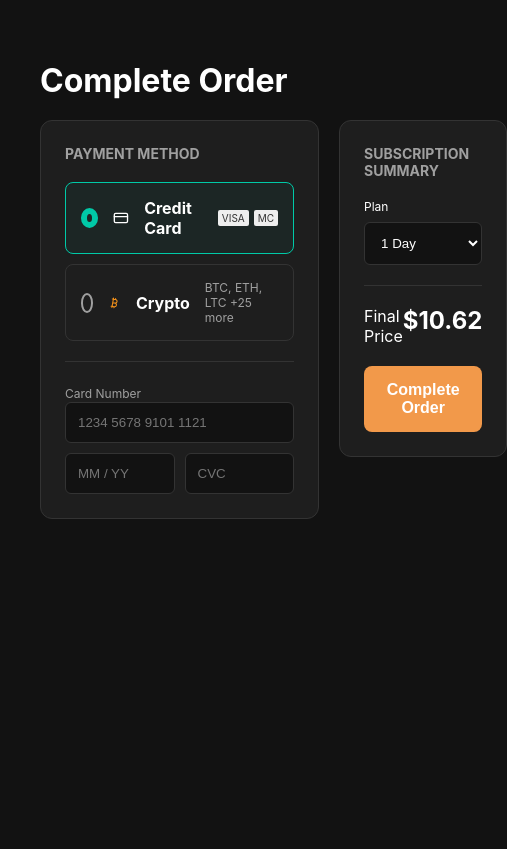
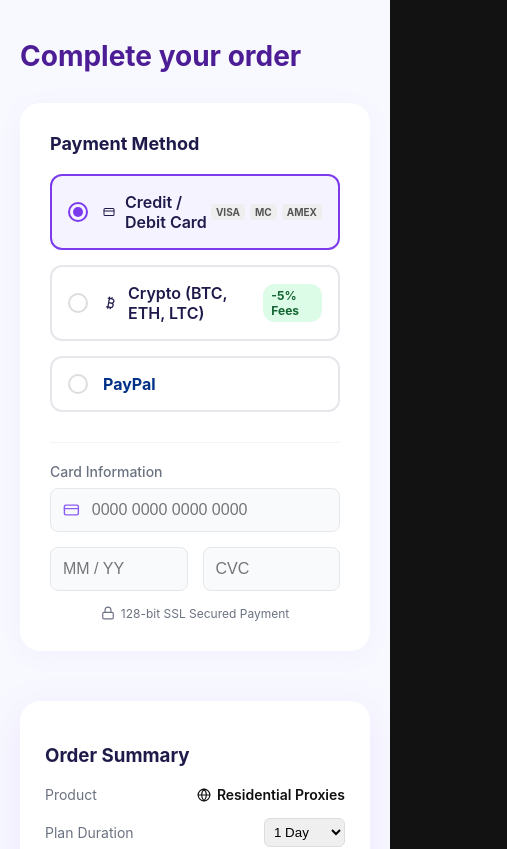
Before and after one commit to Midxv/superproxy, a React (Vite) app: page /order in a window 390 px wide. Shown: the top 849 px of the page, 507 px wide, since content can reach past the window. Built offline with nearby package versions, Linux system fonts and the light colour scheme; no server answers; sample sign-in values are in the browser's storage.

Commit message:
Add responsive sidebar

```diff
--- a/src/App.jsx
+++ b/src/App.jsx
@@ -9,16 +9,13 @@ import OrderPage from './pages/OrderPage';
 import LoginPage from './pages/LoginPage';
 import LoadingScreen from './components/LoadingScreen';
 
-// --- MAIN APP ---
 function App() {
     const [loading, setLoading] = useState(true);
     const [user, setUser] = useState(null);
 
-    // Initial Auth Check
     useEffect(() => {
         const unsubscribe = onAuthStateChanged(auth, (currentUser) => {
             setUser(currentUser);
-            // Keep loading screen for at least 2 seconds for effect
             setTimeout(() => setLoading(false), 2000);
         });
         return () => unsubscribe();
@@ -26,25 +23,29 @@ function App() {
 
     return (
         <BrowserRouter>
-            {/* 1. Global Loading Screen (Shows on every refresh) */}
             <LoadingScreen />
 
-            {/* 2. Main Layout (No Sidebar) */}
-            <div style={{ minHeight: '100vh', background: 'var(--bg-dark)', color: 'white' }}>
+            {/* Main Layout - Now uses CSS background instead of inline styles */}
+            <div className="app-container">
 
                 {!loading && (
                     <Routes>
                         <Route path="/login" element={user ? <Navigate to="/dashboard" /> : <LoginPage />} />
-
                         <Route path="/dashboard" element={user ? <DashboardHome /> : <Navigate to="/login" />} />
-
                         <Route path="/order" element={user ? <OrderPage /> : <Navigate to="/login" />} />
-
                         <Route path="*" element={<Navigate to="/dashboard" />} />
                     </Routes>
                 )}
 
             </div>
+
+            {/* Ensure full height background */}
+            <style jsx>{`
+        .app-container {
+          min-height: 100vh;
+          background-color: var(--bg-main);
+        }
+      `}</style>
         </BrowserRouter>
     );
 }
--- a/src/pages/OrderPage.jsx
+++ b/src/pages/OrderPage.jsx
@@ -1,134 +1,285 @@
+// src/pages/OrderPage.jsx
 import React, { useState } from 'react';
-import { CreditCard, Bitcoin, ShieldCheck } from 'lucide-react';
+import { CreditCard, Bitcoin, CheckCircle, ShieldCheck, Smartphone, Globe, Lock } from 'lucide-react';
 
 const OrderPage = () => {
-    const [duration, setDuration] = useState('1 Day');
-    const [paymentMethod, setPaymentMethod] = useState('card'); // 'card' or 'crypto'
-
-    const getPrice = () => {
-        let base = 10.62;
-        if (duration === '30 Days') base = 250.00;
-        // Add 1% fee for crypto if you want to match screenshot logic
-        if (paymentMethod === 'crypto') base = base * 1.01;
-        return base.toFixed(2);
-    };
+    const [selectedMethod, setSelectedMethod] = useState('card');
+    const [plan, setPlan] = useState('1 Day');
 
     return (
-        <div style={{padding: '40px', maxWidth: '1000px', margin: '0 auto'}}>
-            <h1 style={{marginBottom: '20px'}}>Complete Order</h1>
+        <div className="page-container">
 
-            <div style={{display: 'grid', gridTemplateColumns: '1fr 1fr', gap: '20px'}}>
+            <div className="content-wrapper">
+                <h1 className="page-title">Complete your order</h1>
 
-                {/* LEFT COLUMN: Payment Selection */}
-                <div style={{display: 'flex', flexDirection: 'column', gap: '20px'}}>
-                    <div style={{background: 'var(--bg-card)', padding: '24px', borderRadius: '12px', border: '1px solid var(--border)'}}>
-                        <h3 style={{marginTop: 0, marginBottom: '20px', fontSize: '14px', color: 'var(--text-muted)'}}>PAYMENT METHOD</h3>
+                <div className="layout-grid">
 
-                        {/* Payment Toggles */}
-                        <div style={{display: 'flex', flexDirection: 'column', gap: '10px'}}>
-                            {/* Card Option */}
+                    {/* LEFT COLUMN: Payment Methods */}
+                    <div className="left-section">
+                        <h3 className="section-header">Payment Method</h3>
+
+                        <div className="payment-options">
+                            {/* Credit Card Option */}
                             <div
-                                onClick={() => setPaymentMethod('card')}
-                                style={{
-                                    display: 'flex', alignItems: 'center', gap: '15px', padding: '15px',
-                                    border: paymentMethod === 'card' ? '1px solid var(--primary)' : '1px solid var(--border)',
-                                    borderRadius: '8px', cursor: 'pointer',
-                                    background: paymentMethod === 'card' ? 'rgba(0, 201, 167, 0.05)' : 'transparent'
-                                }}
+                                className={`payment-card ${selectedMethod === 'card' ? 'active' : ''}`}
+                                onClick={() => setSelectedMethod('card')}
                             >
-                                <div style={{
-                                    width: '20px', height: '20px', borderRadius: '50%',
-                                    border: paymentMethod === 'card' ? '6px solid var(--primary)' : '2px solid var(--text-muted)'
-                                }}></div>
-                                <CreditCard size={24} />
-                                <span style={{fontWeight: 'bold'}}>Credit Card</span>
-                                <div style={{marginLeft: 'auto', display: 'flex', gap: '5px'}}>
-                                    <span style={{fontSize: '10px', background: '#eee', color: '#333', padding: '2px 4px', borderRadius: '2px'}}>VISA</span>
-                                    <span style={{fontSize: '10px', background: '#eee', color: '#333', padding: '2px 4px', borderRadius: '2px'}}>MC</span>
+                                <div className="radio-circle">
+                                    {selectedMethod === 'card' && <div className="radio-inner" />}
+                                </div>
+                                <div className="payment-info">
+                                    <div className="payment-title">
+                                        <CreditCard size={20} className="icon-violet" />
+                                        <span>Credit / Debit Card</span>
+                                    </div>
+                                    <div className="card-icons">
+                                        <span className="card-logo">VISA</span>
+                                        <span className="card-logo">MC</span>
+                                        <span className="card-logo">AMEX</span>
+                                    </div>
                                 </div>
                             </div>
 
                             {/* Crypto Option */}
                             <div
-                                onClick={() => setPaymentMethod('crypto')}
-                                style={{
-                                    display: 'flex', alignItems: 'center', gap: '15px', padding: '15px',
-                                    border: paymentMethod === 'crypto' ? '1px solid var(--primary)' : '1px solid var(--border)',
-                                    borderRadius: '8px', cursor: 'pointer',
-                                    background: paymentMethod === 'crypto' ? 'rgba(0, 201, 167, 0.05)' : 'transparent'
-                                }}
+                                className={`payment-card ${selectedMethod === 'crypto' ? 'active' : ''}`}
+                                onClick={() => setSelectedMethod('crypto')}
                             >
-                                <div style={{
-                                    width: '20px', height: '20px', borderRadius: '50%',
-                                    border: paymentMethod === 'crypto' ? '6px solid var(--primary)' : '2px solid var(--text-muted)'
-                                }}></div>
-                                <Bitcoin size={24} color="#F7931A" />
-                                <span style={{fontWeight: 'bold'}}>Crypto</span>
-                                <span style={{marginLeft: 'auto', fontSize: '12px', color: 'var(--text-muted)'}}>BTC, ETH, LTC +25 more</span>
+                                <div className="radio-circle">
+                                    {selectedMethod === 'crypto' && <div className="radio-inner" />}
+                                </div>
+                                <div className="payment-info">
+                                    <div className="payment-title">
+                                        <Bitcoin size={20} className="icon-gold" />
+                                        <span>Crypto (BTC, ETH, LTC)</span>
+                                    </div>
+                                    <span className="badge-discount">-5% Fees</span>
                                 </div>
                             </div>
 
-                        {/* Dynamic Form Content */}
-                        <div style={{marginTop: '20px', paddingTop: '20px', borderTop: '1px solid var(--border)'}}>
-                            {paymentMethod === 'card' ? (
-                                <div>
-                                    <label style={{fontSize: '12px', color: 'var(--text-muted)'}}>Card Number</label>
-                                    <input type="text" placeholder="1234 5678 9101 1121" style={inputStyle} />
-                                    <div style={{display: 'flex', gap: '10px', marginTop: '10px'}}>
-                                        <input type="text" placeholder="MM / YY" style={inputStyle} />
-                                        <input type="text" placeholder="CVC" style={inputStyle} />
+                            {/* PayPal Option */}
+                            <div
+                                className={`payment-card ${selectedMethod === 'paypal' ? 'active' : ''}`}
+                                onClick={() => setSelectedMethod('paypal')}
+                            >
+                                <div className="radio-circle">
+                                    {selectedMethod === 'paypal' && <div className="radio-inner" />}
+                                </div>
+                                <div className="payment-info">
+                                    <div className="payment-title">
+                                        <span style={{fontWeight: 'bold', color: '#003087'}}>PayPal</span>
+                                    </div>
+                                </div>
+                            </div>
+
+                        </div>
+
+                        {/* DYNAMIC FORM AREA */}
+                        <div className="form-area">
+                            {selectedMethod === 'card' ? (
+                                <div className="card-form animate-fade">
+                                    <label>Card Information</label>
+                                    <div className="input-with-icon">
+                                        <CreditCard size={18} color="#8b5cf6" />
+                                        <input type="text" placeholder="0000 0000 0000 0000" />
+                                    </div>
+                                    <div className="row">
+                                        <input type="text" placeholder="MM / YY" className="half-input" />
+                                        <input type="text" placeholder="CVC" className="half-input" />
+                                    </div>
+                                    <div className="secure-badge">
+                                        <Lock size={14} /> 128-bit SSL Secured Payment
                                     </div>
                                 </div>
                             ) : (
-                                <div style={{textAlign: 'center', padding: '20px'}}>
-                                    <ShieldCheck size={48} color="var(--primary)" style={{marginBottom: '10px'}} />
-                                    <p>Powered by <strong>CoinGate</strong></p>
-                                    <p style={{fontSize: '12px', color: 'var(--text-muted)'}}>Secure & Anonymous Checkout</p>
+                                <div className="crypto-info animate-fade">
+                                    <ShieldCheck size={48} color="#7c3aed" />
+                                    <p>Secure anonymous checkout via <strong>CoinGate</strong>.</p>
+                                    <p className="sub-text">You will be redirected to complete payment.</p>
                                 </div>
                             )}
                         </div>
                     </div>
+
+                    {/* RIGHT COLUMN: Order Summary */}
+                    <div className="right-section">
+                        <div className="summary-card">
+                            <h3>Order Summary</h3>
+
+                            <div className="summary-item">
+                                <span className="label">Product</span>
+                                <span className="value flex-align"><Globe size={14} /> Residential Proxies</span>
                             </div>
 
-                {/* RIGHT COLUMN: Summary */}
-                <div style={{background: 'var(--bg-card)', padding: '24px', borderRadius: '12px', border: '1px solid var(--border)', height: 'fit-content'}}>
-                    <h3 style={{marginTop: 0, fontSize: '14px', color: 'var(--text-muted)'}}>SUBSCRIPTION SUMMARY</h3>
-
-                    <div style={{marginTop: '20px'}}>
-                        <label style={{display: 'block', marginBottom: '8px', fontSize: '12px'}}>Plan</label>
-                        <select
-                            value={duration}
-                            onChange={(e) => setDuration(e.target.value)}
-                            style={inputStyle}
-                        >
+                            <div className="summary-item">
+                                <span className="label">Plan Duration</span>
+                                <select className="plan-select" value={plan} onChange={(e) => setPlan(e.target.value)}>
                                     <option>1 Day</option>
+                                    <option>7 Days</option>
                                     <option>30 Days</option>
                                 </select>
                             </div>
 
-                    <div style={{marginTop: '20px', display: 'flex', justifyContent: 'space-between', borderTop: '1px solid var(--border)', paddingTop: '20px'}}>
-                        <span>Final Price</span>
-                        <span style={{fontSize: '24px', fontWeight: 'bold'}}>${getPrice()}</span>
+                            <div className="divider"></div>
+
+                            <div className="benefits-list">
+                                <div className="benefit"><CheckCircle size={14} color="#7c3aed" /> No hidden fees</div>
+                                <div className="benefit"><CheckCircle size={14} color="#7c3aed" /> Instant delivery</div>
+                                <div className="benefit"><CheckCircle size={14} color="#7c3aed" /> 24/7 Support</div>
                             </div>
 
-                    <button style={{
-                        width: '100%', marginTop: '20px',
-                        background: 'var(--accent)', color: 'white', border: 'none',
-                        padding: '15px', borderRadius: '8px', fontWeight: 'bold', fontSize: '16px', cursor: 'pointer'
-                    }}>
+                            <div className="total-row">
+                                <span>Total Price</span>
+                                <span className="price-tag">$10.62</span>
+                            </div>
+
+                            <button className="btn-checkout">
                                 Complete Order
                             </button>
+
+                            <p className="terms-text">By clicking complete, you agree to our Terms of Service.</p>
+                        </div>
                     </div>
 
                 </div>
             </div>
+
+            {/* --- CSS STYLES (Violet & White Theme) --- */}
+            <style jsx>{`
+        /* Global Reset for this page */
+        .page-container {
+          min-height: 100vh;
+          background-color: #f8f9ff; /* Very light violet tint */
+          color: #1e1b4b; /* Dark Violet/Black text */
+          font-family: 'Inter', sans-serif;
+          padding: 20px;
+        }
+
+        .content-wrapper {
+          max-width: 1100px;
+          margin: 0 auto;
+        }
+
+        .page-title {
+          font-size: 28px;
+          margin-bottom: 30px;
+          color: #4c1d95; /* Deep Violet */
+        }
+
+        .layout-grid {
+          display: grid;
+          grid-template-columns: 1fr 350px;
+          gap: 30px;
+        }
+
+        /* --- LEFT SECTION --- */
+        .left-section {
+          background: white;
+          padding: 30px;
+          border-radius: 20px;
+          box-shadow: 0 4px 25px rgba(124, 58, 237, 0.05);
+        }
+
+        .section-header { margin-top: 0; margin-bottom: 20px; font-size: 18px; }
+
+        .payment-options { display: flex; flex-direction: column; gap: 15px; }
+
+        .payment-card {
+          border: 2px solid #e5e7eb;
+          border-radius: 12px;
+          padding: 16px;
+          display: flex;
+          align-items: center;
+          gap: 15px;
+          cursor: pointer;
+          transition: 0.2s all;
+        }
+
+        .payment-card:hover { border-color: #c4b5fd; background: #fdfcff; }
+        .payment-card.active { border-color: #7c3aed; background: #f5f3ff; }
+
+        .radio-circle {
+          width: 20px; height: 20px;
+          border-radius: 50%;
+          border: 2px solid #ddd;
+          display: flex; justify-content: center; align-items: center;
+        }
+        .payment-card.active .radio-circle { border-color: #7c3aed; }
+        .radio-inner { width: 10px; height: 10px; background: #7c3aed; border-radius: 50%; }
+
+        .payment-info { flex: 1; display: flex; justify-content: space-between; align-items: center; }
+        .payment-title { display: flex; align-items: center; gap: 10px; font-weight: 600; }
+        .icon-violet { color: #7c3aed; }
+        .icon-gold { color: #f59e0b; }
+
+        .card-icons { display: flex; gap: 5px; }
+        .card-logo { font-size: 10px; background: #eee; padding: 2px 5px; border-radius: 4px; font-weight: bold; color: #555; }
+        .badge-discount { font-size: 12px; background: #dcfce7; color: #166534; padding: 4px 8px; border-radius: 12px; font-weight: bold; }
+
+        /* Form Area */
+        .form-area { margin-top: 30px; padding-top: 20px; border-top: 1px solid #f3f4f6; }
+        .animate-fade { animation: fadeIn 0.3s ease-in; }
+
+        .card-form label { display: block; margin-bottom: 8px; font-size: 14px; font-weight: 500; color: #6b7280; }
+
+        .input-with-icon {
+          position: relative;
+          display: flex; align-items: center;
+          background: #f9fafb; border: 1px solid #e5e7eb; border-radius: 8px;
+          padding: 0 12px; margin-bottom: 15px;
+        }
+        .input-with-icon input, .half-input {
+          width: 100%; padding: 12px; border: none; background: transparent; outline: none; font-size: 16px; color: #333;
+        }
+        .row { display: flex; gap: 15px; }
+        .half-input { background: #f9fafb; border: 1px solid #e5e7eb; border-radius: 8px; }
+
+        .secure-badge { margin-top: 15px; display: flex; align-items: center; gap: 6px; font-size: 12px; color: #6b7280; justify-content: center; }
+
+        .crypto-info { text-align: center; padding: 20px; }
+        .sub-text { font-size: 14px; color: #888; }
+
+        /* --- RIGHT SECTION (SUMMARY) --- */
+        .summary-card {
+          background: white; padding: 25px; border-radius: 20px;
+          box-shadow: 0 10px 40px rgba(124, 58, 237, 0.1);
+          position: sticky; top: 20px;
+        }
+
+        .summary-item { display: flex; justify-content: space-between; align-items: center; margin-bottom: 15px; font-size: 14px; }
+        .label { color: #6b7280; }
+        .value { font-weight: 600; color: #111; }
+        .flex-align { display: flex; align-items: center; gap: 6px; }
+
+        .plan-select { padding: 5px; border-radius: 6px; border: 1px solid #ddd; outline: none; cursor: pointer; }
+
+        .divider { height: 1px; background: #e5e7eb; margin: 20px 0; }
+
+        .benefits-list { margin-bottom: 20px; display: flex; flex-direction: column; gap: 8px; }
+        .benefit { font-size: 13px; color: #4b5563; display: flex; align-items: center; gap: 8px; }
+
+        .total-row { display: flex; justify-content: space-between; align-items: center; margin-bottom: 20px; font-size: 18px; font-weight: bold; }
+        .price-tag { color: #7c3aed; font-size: 24px; }
+
+        .btn-checkout {
+          width: 100%; padding: 16px; border: none; border-radius: 12px;
+          background: #7c3aed; color: white; font-weight: bold; font-size: 16px;
+          cursor: pointer; transition: 0.2s; box-shadow: 0 4px 15px rgba(124, 58, 237, 0.4);
+        }
+        .btn-checkout:hover { background: #6d28d9; transform: translateY(-2px); }
+
+        .terms-text { font-size: 11px; color: #9ca3af; text-align: center; margin-top: 15px; }
+
+        @keyframes fadeIn { from { opacity: 0; transform: translateY(5px); } to { opacity: 1; transform: translateY(0); } }
+
+        /* Mobile Responsive */
+        @media (max-width: 768px) {
+          .layout-grid { grid-template-columns: 1fr; }
+          .summary-card { position: relative; order: -1; margin-bottom: 20px; } /* Summary on top for mobile */
+        }
+      `}</style>
+        </div>
     );
 };
 
-// Simple reusable style for inputs
-const inputStyle = {
-    width: '100%', padding: '12px', background: '#121212',
-    color: 'white', border: '1px solid #333', borderRadius: '6px', outline: 'none'
-};
-
 export default OrderPage;
```
Lines whose indentation alone changed are shown as unchanged.
